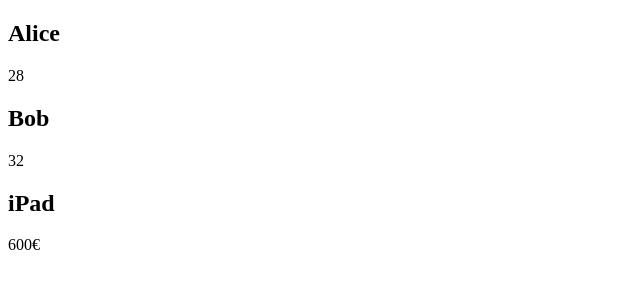
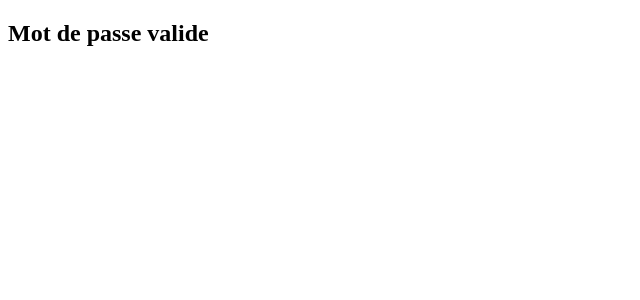
Before and after one commit to ThibautRingdev/react-demos-with-vite, a React (Vite) app: page / in a window 1280 px wide. Shown: the top 300 px of the page, without its empty margins (0-640 px from the left). Built offline with nearby package versions, Linux system fonts and the light colour scheme.

Commit message:
Add conditional rendering example for password validation

```diff
--- a/src/App.jsx
+++ b/src/App.jsx
@@ -1,14 +1,19 @@
-import Person from "./components/loops/Person";
-import Product from "./components/loops/Product";
+const ValidPassword = () => <h1>Mot de passe valide</h1>
+const InvalidPassword = () => <h1>Mot de passe invalide</h1>
+
+const Password = ({isValid}) => {
+  // if (isValid) {
+  //   return <ValidPassword/>;
+  // }
+  //   return <InvalidPassword/>;
+
+  return isValid ? <ValidPassword/> : <InvalidPassword/>;
+};
 
 const App = () => {
-  return (
-    <>
-      <Person name="Alice" age={28} />
-      <Person name="Bob" age={32} />
-      <Product name="iPad" price="600€" />
-    </>
-  )
+  return <section>
+    <Password isValid={true}/>
+  </section>
 }
 
 export default App;
```
